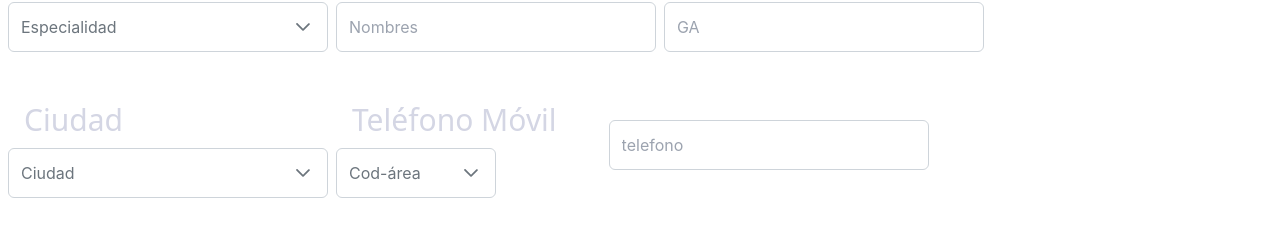
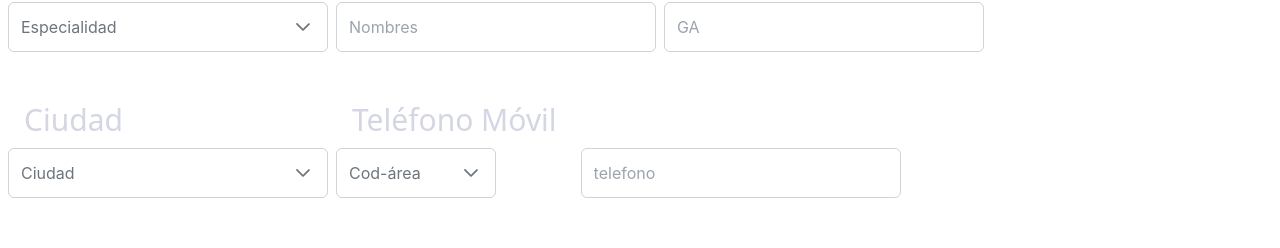
Before and after one commit to abelacco/qali-client, a React (Vite) app in the folder qali-client/: page /register in a window 1280 px wide. Shown: the part 406-654 px from the top of the page. Built offline with nearby package versions, Linux system fonts and the light colour scheme.

Commit message:
resolved css inputs

```diff
--- a/qali-client/src/components/FormDoctor/FormDoctor.jsx
+++ b/qali-client/src/components/FormDoctor/FormDoctor.jsx
@@ -312,7 +312,10 @@ const FormDoctor = () => {
             </div>
             <div className="flex gap-2">
               <div className="sm:col-span-3">
-                <div className="block text-qaliLightGrey text-3xl leading-6 text-gray-600 p-7">
+              <label className="block text-qaliLightGrey text-3xl leading-6 text-gray-600 p-7">
+
+                </label>
+                <div className="block text-qaliLightGrey text-3xl leading-6 text-gray-600 ">
                   <InputText
                     id="phone"
                     name="phone"
```
